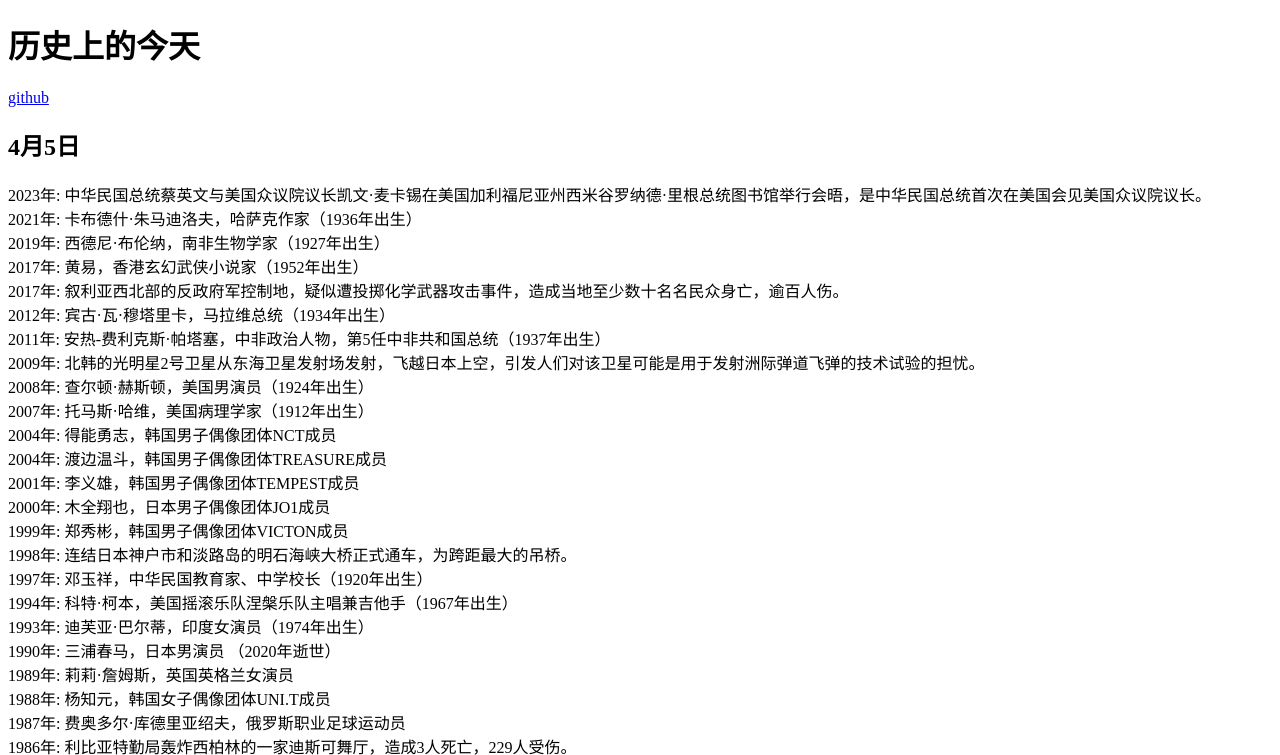
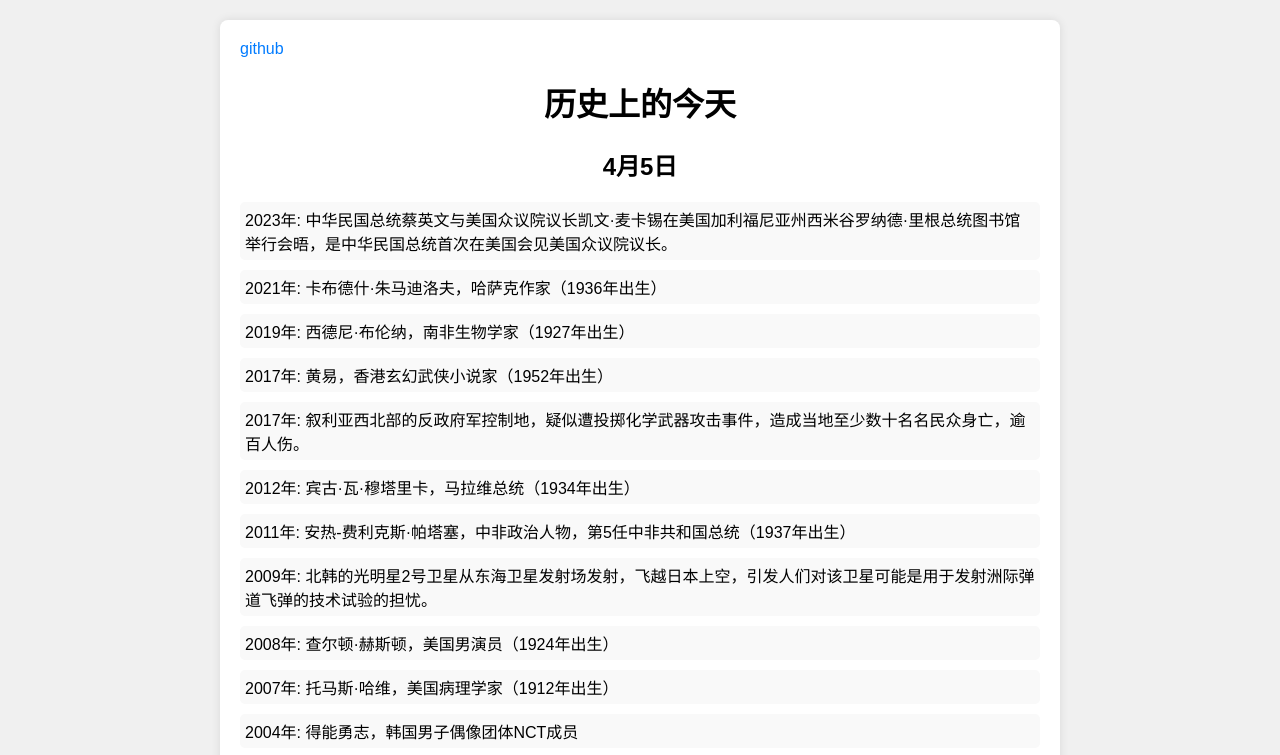
Before and after one commit to Wuqiyang312/History_toDay, a plain HTML site: page index.html in a window 1280 px wide. Shown: the top 755 px of the page. Drawn offline with Linux system fonts and the light colour scheme.

Commit message:
界面修复

```diff
--- a/index.html
+++ b/index.html
@@ -4,16 +4,57 @@
 <head>
     <meta charset="UTF-8">
     <meta name="viewport" content="width=device-width, initial-scale=1.0">
-    <title></title>
     <script src="./jq3.min.js"></script>
+    <title>历史上的今天</title>
+    <style>
+        body {
+            font-family: Arial, sans-serif;
+            margin: 0;
+            padding: 0;
+            background-color: #f0f0f0;
+        }
+
+        .container {
+            max-width: 800px;
+            margin: 20px auto;
+            padding: 20px;
+            background-color: #fff;
+            border-radius: 8px;
+            box-shadow: 0 0 10px rgba(0, 0, 0, 0.1);
+        }
+
+        h1, h2 {
+            text-align: center;
+        }
+
+        #print {
+            margin-top: 20px;
+        }
+
+        a {
+            color: #007bff;
+            text-decoration: none;
+        }
+
+        a:hover {
+            text-decoration: underline;
+        }
+
+        .event-item {
+            margin-bottom: 10px;
+            padding: 5px;
+            background-color: #f9f9f9;
+            border-radius: 5px;
+        }
+    </style>
 </head>
 
 <body>
+<div class="container">
+    <a href="https://github.com/Wuqiyang312/History_toDay">github</a>
     <h1>历史上的今天</h1>
-    <a href="https://github.com/Wuqiyang312/History_toDay">github</a>
     <h2><span id="month"></span>月<span id="day"></span>日</h2>
-    <div id="print">
-
+    <div id="print"></div>
 </div>
 <script>
     $(function () {
@@ -22,13 +63,13 @@
         $("#day").text(today.getDate())
 
         $.ajax({
-                url: "/history_toDay/"+ (today.getMonth()+1) + "month_history_toDay.json",
+            url: "./history_toDay/" + (today.getMonth() + 1) + "month_history_toDay.json",
             type: "GET",
             dataType: "json",
             success: function (data) {
-                    events = data[today.getDay()-1]
-                    for (var i = events.length-1; i >= 0; i--) {
-                        $("#print").append("<div>" + events[i].year + "年: " + events[i].event + "</div>")
+                events = data[today.getDay() - 1]
+                for (var i = events.length - 1; i >= 0; i--) {
+                    $("#print").append("<div class='event-item'>" + events[i].year + "年: " + events[i].event + "</div>")
                 }
             }
         })
```
Lines whose indentation alone changed are shown as unchanged.
